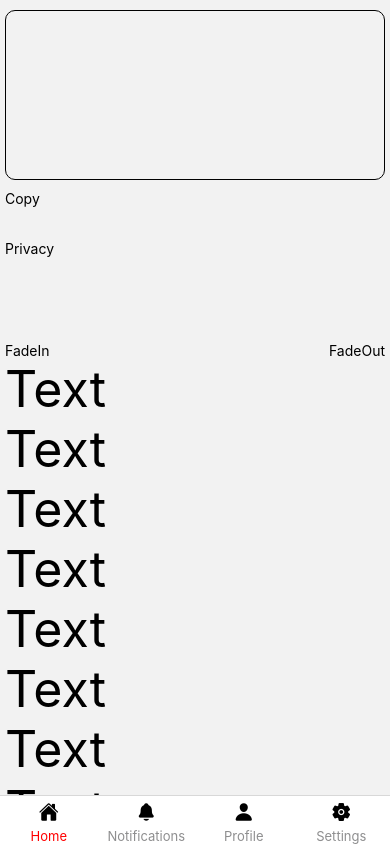
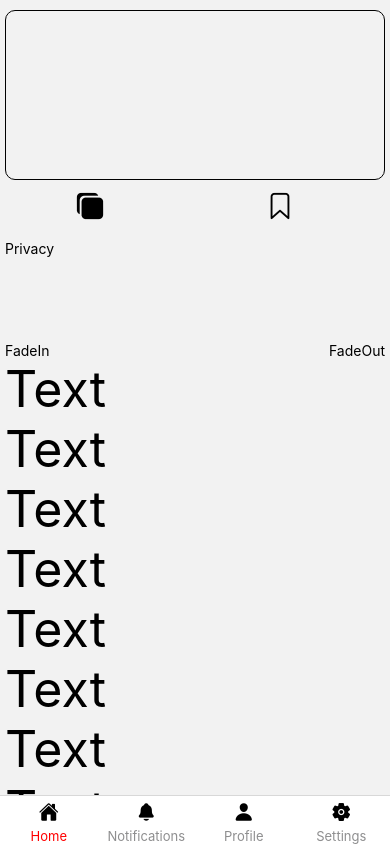
Before and after one commit to RustyRishii/Navigation, a React Native app: screen /Home in a window 390 px wide. Built offline with nearby package versions, Linux system fonts and the light colour scheme; no server answers.

Commit message:
Border Radius can now be chnaged using Slider.

```diff
--- a/src/pages/home.tsx
+++ b/src/pages/home.tsx
@@ -13,7 +13,7 @@ import React, { useCallback, useEffect, useRef, useState } from "react";
 import { SafeAreaView } from "react-native-safe-area-context";
 import UniversalStyles from "../styles/universalStyles";
 import { StatusBar } from "expo-status-bar";
-import Icon from "react-native-vector-icons/Ionicons";
+//import Icon from "react-native-vector-icons/Ionicons";
 import { useFonts } from "expo-font";
 import * as SplashScreen from "expo-splash-screen";
 import { InterFamily, KalamFamily } from "../theme";
@@ -34,12 +34,31 @@ import { NavigationContainer } from "@react-navigation/native";
 import Tweet from "./tweet";
 import { GestureHandlerRootView } from "react-native-gesture-handler";
 import Clipboard from "@react-native-clipboard/clipboard";
+import Icon from "react-native-vector-icons/Ionicons";
+import { useSharedValue } from "react-native-reanimated";
 
-//const myIcon = <Icon name="home" size={20} color="green" />;
+const copyIcon = <Icon name="copy" size={30} color="black" />;
+
+const bookmarkIconOutline = (
+  <Icon name="bookmark-outline" size={30} color="black" />
+);
+
+const bookmarkIconFilled = <Icon name="bookmark" size={30} color="black" />;
 
 const HomePage = ({ navigation }) => {
   const [refreshing, setRefreshing] = useState(false);
   const [apiData, setAPIData] = useState(undefined);
+  const [bookmark, setBookmark] = useState(bookmarkIconOutline);
+
+  function bookmarkCondition() {
+    if (bookmark === bookmarkIconOutline) {
+      setBookmark(bookmarkIconFilled);
+      ToastAndroid.show("Bookmarked", ToastAndroid.SHORT);
+    } else {
+      setBookmark(bookmarkIconOutline);
+      ToastAndroid.show("Bookmark removed", ToastAndroid.SHORT);
+    }
+  }
 
   const url = "https://stoic-quotes.com/api/quote";
 
@@ -53,6 +72,7 @@ const HomePage = ({ navigation }) => {
   const getQuotes = useCallback(() => {
     setRefreshing(true);
     getAPIData();
+    setBookmark(bookmarkIconOutline);
     setTimeout(() => {
       setRefreshing(false);
     }, 200);
@@ -109,24 +129,36 @@ const HomePage = ({ navigation }) => {
               borderWidth: 1,
               marginVertical: 10,
               height: "20%",
-              paddingHorizontal: 5,
+              paddingHorizontal: 10,
             }}
           >
             {apiData ? (
               <View>
                 <Title3 text={apiData.text} />
-                <View style={{ paddingVertical: 10, alignItems: "flex-end" }}>
+                <View style={{ paddingTop: 10, alignItems: "flex-end" }}>
                   <Title3 text={apiData.author} />
                 </View>
               </View>
             ) : null}
           </View>
-          <Pressable
-            style={{ height: 50, width: 50 }}
-            onPress={copyToClipboard}
+          <View
+            style={{ flexDirection: "row", justifyContent: "space-around" }}
           >
-            <Text>Copy</Text>
-          </Pressable>
+            <Pressable
+              style={{ height: 50, width: 50 }}
+              onPress={copyToClipboard}
+            >
+              {copyIcon}
+            </Pressable>
+            <Pressable
+              style={{ height: 50, width: 50 }}
+              onPress={() => {
+                bookmarkCondition();
+              }}
+            >
+              {bookmark}
+            </Pressable>
+          </View>
           <Pressable
             onPress={() => {
               navigation.navigate("Privacy");
@@ -215,3 +247,6 @@ const styles = StyleSheet.create({});
 
         </ScrollView> */
 }
+/*
+
+*/
--- a/src/pages/settings.tsx
+++ b/src/pages/settings.tsx
@@ -15,6 +15,8 @@ import {
 } from "react-native-gesture-handler";
 import Animated, { Easing, withTiming } from "react-native-reanimated";
 import { withSpring, useSharedValue } from "react-native-reanimated";
+//import { SliderComponent } from "@react-native-community/slider";
+import Slider from "@react-native-community/slider";
 
 const Settings = () => {
   const colors = [
@@ -168,12 +170,25 @@ const Settings = () => {
   const [refreshing, setRefreshing] = useState(false);
   const [randomColor, setRandomColor] = useState("");
   const [colorName, setColorName] = useState("");
+  //const [borderRadiusNumber, setBorderRadiusNumber] = useState(0);
 
   const width = useSharedValue(100);
   const translateX = useSharedValue(0);
   const borderRadius = useSharedValue(0);
+  var sliderValue = 0;
 
   const universalDuration = 100;
+
+  const borderRadiusChangeSlider = (value: any) => {
+    borderRadius.value = withTiming(value, {
+      duration: universalDuration,
+      easing: Easing.quad,
+    });
+  };
+
+  const onSliderValueChange = (value: any) => {
+    borderRadiusChangeSlider(value);
+  };
 
   const widthPlus = () => {
     width.value = withTiming(width.value + 50, {
@@ -279,6 +294,7 @@ const Settings = () => {
     Reset();
     handleTranslateReset();
     borderRadiusReset();
+    sliderValue = 0;
     setTimeout(() => {
       setRefreshing(false);
     }, 200);
@@ -304,6 +320,7 @@ const Settings = () => {
         >
           <View style={{ flex: 1, alignItems: "center" }}>
             <Text>Refresh to Reset and Change color</Text>
+            <Text style={{ fontSize: 20 }}>{colorName}</Text>
             <Animated.View
               style={[
                 {
@@ -318,7 +335,6 @@ const Settings = () => {
                 },
               ]}
             />
-            <Text style={{ fontSize: 20 }}>{colorName}</Text>
           </View>
           <Text>Change width</Text>
           <View style={{ flexDirection: "row" }}>
@@ -375,6 +391,24 @@ const Settings = () => {
             >
               <Text style={{ fontSize: 25 }}>➖5️⃣</Text>
             </Pressable>
+          </View>
+          <View>
+            <Text>Slider</Text>
+            <Text>{}</Text>
+            <Slider
+              value={0}
+              onValueChange={onSliderValueChange}
+              style={{ width: 400, height: 40 }}
+              minimumValue={0}
+              maximumValue={50}
+              minimumTrackTintColor="cornflowerblue"
+              maximumTrackTintColor="black"
+              thumbTintColor="crimson"
+              upperLimit={50}
+              lowerLimit={0}
+              step={5}
+              tapToSeek={true}
+            />
           </View>
         </ScrollView>
       </GestureHandlerRootView>
--- a/src/styles/universalStyles.tsx
+++ b/src/styles/universalStyles.tsx
@@ -11,7 +11,7 @@ const UniversalStyles = StyleSheet.create({
     borderRadius: 10,
     borderWidth: 1,
     padding: 10,
-    color: "white",
+    color: "black",
     alignContent: "center",
     justifyContent: "center",
     alignItems: "center",
```
Also changed, not shown: package.json (+9 -1 lines), 1 other file (tests, documents, lock files or other folders).
